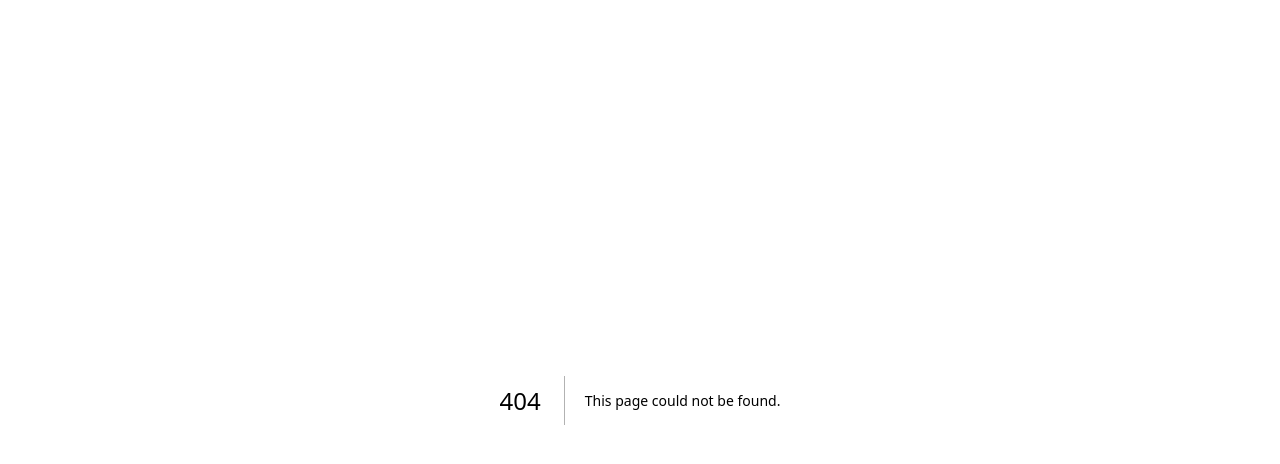
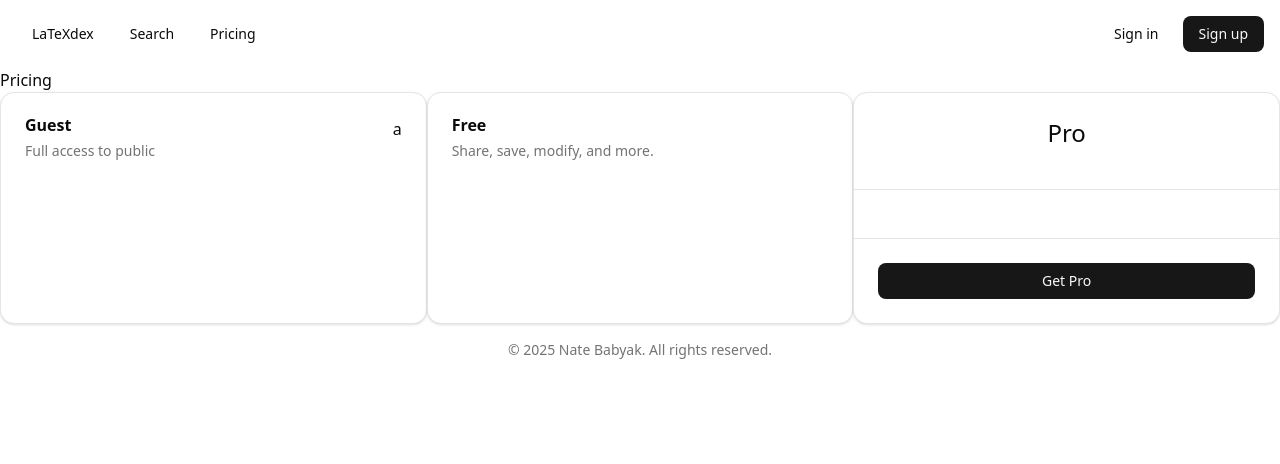
Before and after one commit to natebabyak/latexdex, a Next.js app: page /pricing in a window 1280 px wide. Before the commit this address had no page. Shown: the top 464 px of the page. Built offline with nearby package versions, Linux system fonts and the light colour scheme; what better-react-mathjax would draw is missing.

Commit message:
added table component. renamed create-button. created entry component

```diff
--- /dev/null
+++ b/app/pricing/page.tsx
@@ -0,0 +1,58 @@
+import { Footer } from "@/components/layout/footer";
+import { Header } from "@/components/layout/header";
+import { Button } from "@/components/ui/button";
+import {
+  Card,
+  CardAction,
+  CardContent,
+  CardDescription,
+  CardFooter,
+  CardHeader,
+  CardTitle,
+} from "@/components/ui/card";
+import { Separator } from "@/components/ui/separator";
+
+export default function Page() {
+  return (
+    <>
+      <Header />
+      <main>
+        <h1>Pricing</h1>
+        <div className="grid grid-cols-3">
+          <Card>
+            <CardHeader>
+              <CardTitle>Guest</CardTitle>
+              <CardDescription>Full access to public</CardDescription>
+              <CardAction>a</CardAction>
+            </CardHeader>
+          </Card>
+          <Card>
+            <CardHeader>
+              <CardTitle>Free</CardTitle>
+              <CardDescription>Share, save, modify, and more.</CardDescription>
+            </CardHeader>
+          </Card>
+          <Card>
+            <CardHeader>
+              <div className="flex flex-col gap-2">
+                <CardTitle className="text-center text-2xl font-normal">
+                  Pro
+                </CardTitle>
+                <CardDescription></CardDescription>
+              </div>
+            </CardHeader>
+            <Separator />
+            <CardContent></CardContent>
+            <Separator />
+            <CardFooter>
+              <CardAction className="w-full">
+                <Button className="w-full">Get Pro</Button>
+              </CardAction>
+            </CardFooter>
+          </Card>
+        </div>
+      </main>
+      <Footer />
+    </>
+  );
+}
--- /dev/null
+++ b/app/search/entry.tsx
@@ -0,0 +1,28 @@
+import { Button } from "@/components/ui/button";
+import {
+  Dialog,
+  DialogContent,
+  DialogDescription,
+  DialogHeader,
+  DialogTitle,
+  DialogTrigger,
+} from "@/components/ui/dialog";
+
+export function Entry() {
+  return (
+    <Dialog>
+      <DialogTrigger asChild>
+        <Button></Button>
+      </DialogTrigger>
+      <DialogContent>
+        <DialogHeader>
+          <DialogTitle>Are you absolutely sure?</DialogTitle>
+          <DialogDescription>
+            This action cannot be undone. This will permanently delete your
+            account and remove your data from our servers.
+          </DialogDescription>
+        </DialogHeader>
+      </DialogContent>
+    </Dialog>
+  );
+}
--- a/app/search/page.tsx
+++ b/app/search/page.tsx
@@ -12,6 +12,7 @@ import { Header } from "@/components/layout/header";
 import { Footer } from "@/components/layout/footer";
 import prisma from "@/lib/prisma";
 import { SearchInput } from "./search-input";
+import { Entry } from "./entry";
 
 export default async function Page() {
   const allEntries = await prisma.entry.findMany();
--- a/components/new-button.tsx
+++ b/components/create-button.tsx
@@ -12,7 +12,7 @@ import { Button } from "@/components/ui/button";
 import { PlusCircle } from "lucide-react";
 import { useState } from "react";
 
-export function NewButton() {
+export function CreateButton() {
   const [open, setOpen] = useState(false);
 
   return (
@@ -20,7 +20,7 @@ export function NewButton() {
       <DialogTrigger>
         <Button>
           <PlusCircle />
-          Create New
+          Create
         </Button>
       </DialogTrigger>
       <DialogContent>
--- /dev/null
+++ b/components/ui/table.tsx
@@ -0,0 +1,116 @@
+"use client"
+
+import * as React from "react"
+
+import { cn } from "@/lib/utils"
+
+function Table({ className, ...props }: React.ComponentProps<"table">) {
+  return (
+    <div
+      data-slot="table-container"
+      className="relative w-full overflow-x-auto"
+    >
+      <table
+        data-slot="table"
+        className={cn("w-full caption-bottom text-sm", className)}
+        {...props}
+      />
+    </div>
+  )
+}
+
+function TableHeader({ className, ...props }: React.ComponentProps<"thead">) {
+  return (
+    <thead
+      data-slot="table-header"
+      className={cn("[&_tr]:border-b", className)}
+      {...props}
+    />
+  )
+}
+
+function TableBody({ className, ...props }: React.ComponentProps<"tbody">) {
+  return (
+    <tbody
+      data-slot="table-body"
+      className={cn("[&_tr:last-child]:border-0", className)}
+      {...props}
+    />
+  )
+}
+
+function TableFooter({ className, ...props }: React.ComponentProps<"tfoot">) {
+  return (
+    <tfoot
+      data-slot="table-footer"
+      className={cn(
+        "bg-muted/50 border-t font-medium [&>tr]:last:border-b-0",
+        className
+      )}
+      {...props}
+    />
+  )
+}
+
+function TableRow({ className, ...props }: React.ComponentProps<"tr">) {
+  return (
+    <tr
+      data-slot="table-row"
+      className={cn(
+        "hover:bg-muted/50 data-[state=selected]:bg-muted border-b transition-colors",
+        className
+      )}
+      {...props}
+    />
+  )
+}
+
+function TableHead({ className, ...props }: React.ComponentProps<"th">) {
+  return (
+    <th
+      data-slot="table-head"
+      className={cn(
+        "text-foreground h-10 px-2 text-left align-middle font-medium whitespace-nowrap [&:has([role=checkbox])]:pr-0 [&>[role=checkbox]]:translate-y-[2px]",
+        className
+      )}
+      {...props}
+    />
+  )
+}
+
+function TableCell({ className, ...props }: React.ComponentProps<"td">) {
+  return (
+    <td
+      data-slot="table-cell"
+      className={cn(
+        "p-2 align-middle whitespace-nowrap [&:has([role=checkbox])]:pr-0 [&>[role=checkbox]]:translate-y-[2px]",
+        className
+      )}
+      {...props}
+    />
+  )
+}
+
+function TableCaption({
+  className,
+  ...props
+}: React.ComponentProps<"caption">) {
+  return (
+    <caption
+      data-slot="table-caption"
+      className={cn("text-muted-foreground mt-4 text-sm", className)}
+      {...props}
+    />
+  )
+}
+
+export {
+  Table,
+  TableHeader,
+  TableBody,
+  TableFooter,
+  TableHead,
+  TableRow,
+  TableCell,
+  TableCaption,
+}
```
